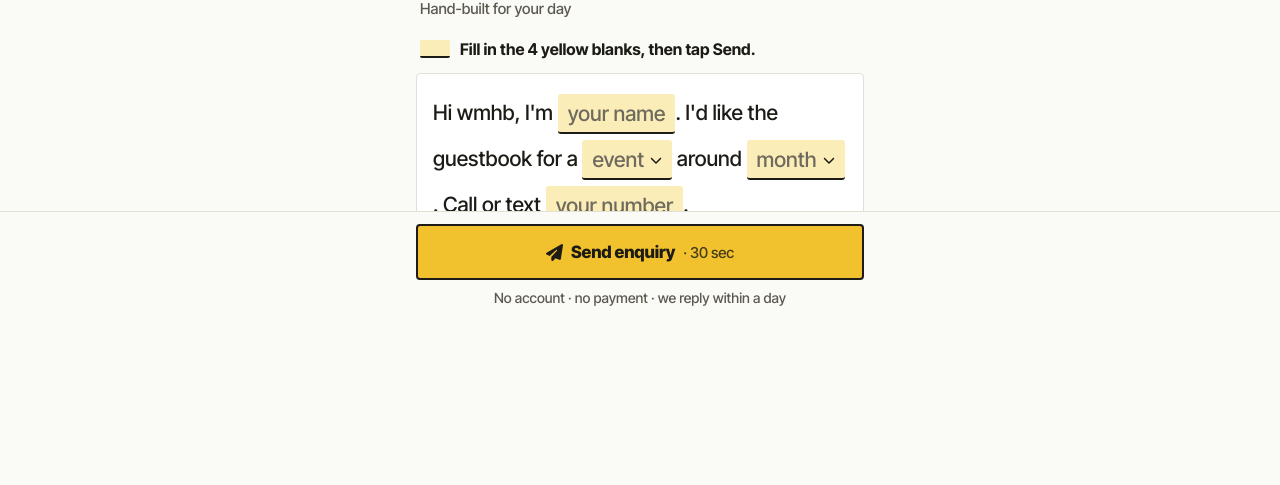
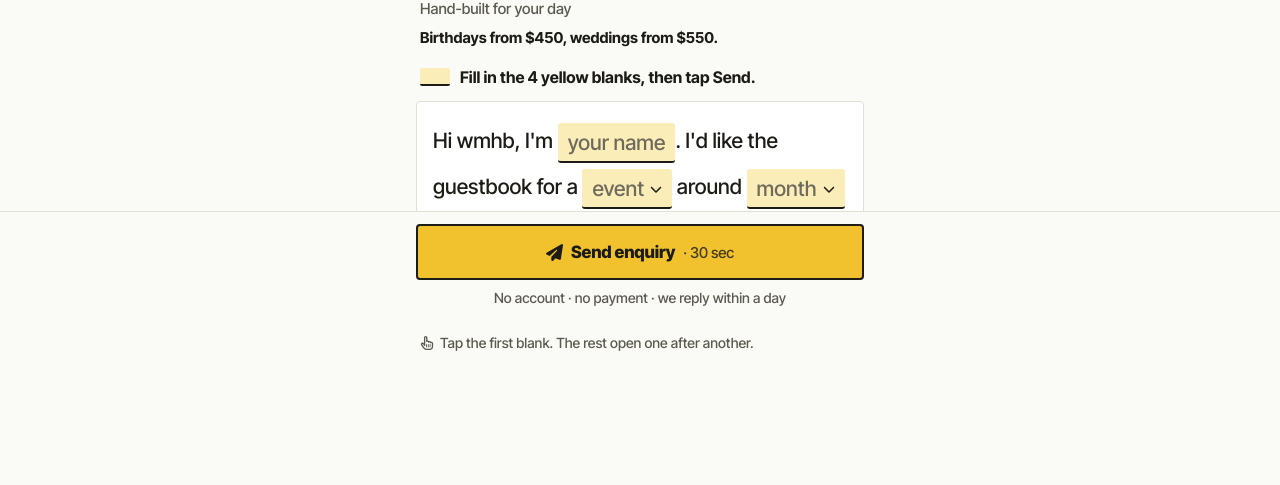
Before and after one commit to whatmyhusbandbuilds/enquire, a plain HTML site: page docs/index.html in a window 1280 px wide. Shown: the part 464-949 px from the top of the page. Before the commit the page ends 920 px from the top, so only its background shows below. Drawn offline with Linux system fonts and the light colour scheme.

Commit message:
Add the price line under "Hand-built for your day"
Co-Authored-By: Claude Opus 5.5 <noreply@anthropic.com>

```diff
--- a/docs/index.html
+++ b/docs/index.html
@@ -85,6 +85,7 @@
       <section class="intro">
         <h1 class="intro-title">the video guestbook your guests pick&nbsp;up.</h1>
         <p class="intro-line">Hand-built for your day</p>
+        <p class="intro-prices">Birthdays from $450, weddings from $550.</p>
       </section>
     </div>
 
--- a/docs/styles.css
+++ b/docs/styles.css
@@ -147,6 +147,7 @@ body.is-failed .page { padding-bottom: calc(200px + var(--safe-bottom)); }
 .intro { padding: 16px 20px 0; }
 .intro-title { font-size: 30px; line-height: 0.98; font-weight: 900; letter-spacing: -0.03em; }
 .intro-line { margin-top: 8px; font-size: 15px; color: var(--ink-muted); }
+.intro-prices { margin-top: 6px; font-size: 15px; font-weight: 700; color: var(--ink); }
 
 /* "Fill in the 4 yellow blanks" line, with a small blank as the key */
 .blanks-hint {
```
